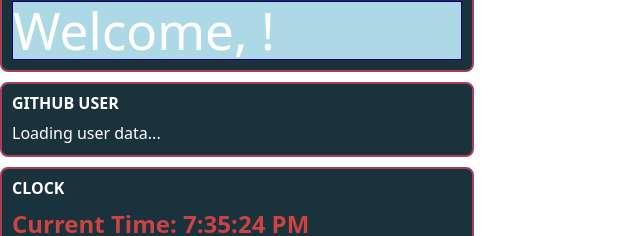
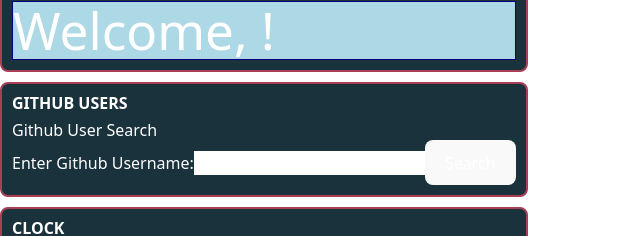
Before and after one commit to Sarkix/Develhope-React-40, a React (Vite) app: page / in a window 1280 px wide. Shown: the part 774-1010 px from the top of the page, without its empty margins (0-640 px from the left). Built offline with nearby package versions, Linux system fonts and the light colour scheme; no server answers.

Commit message:
Integrate GithubUsers component.

```diff
--- a/src/App.jsx
+++ b/src/App.jsx
@@ -9,7 +9,7 @@ import Clock from "./Clock";
 import UncontrolledLogin from "./UncontrolledLogin";
 import Container from "./Container";
 import LanguageContext from "./LanguageContext";
-import GithubUser from "./GithubUser";
+import GithubUsers from "./GithubUsers"; // Importamos el nuevo componente GithubUsers
 import "bootstrap/dist/css/bootstrap.min.css";
 
 function App() {
@@ -35,6 +35,7 @@ function App() {
                 >
                     <option value="en">English</option>
                     <option value="es">Español</option>
+                    {/* Agrega más opciones según sea necesario */}
                 </select>
 
                 <Container title="Focusable Input">
@@ -61,8 +62,9 @@ function App() {
                     <InteractiveWelcome />
                 </Container>
 
-                <Container title="Github User">
-                    <GithubUser username="sarkix" />
+                {/* Nuevo Container para el componente GithubUsers */}
+                <Container title="Github Users">
+                    <GithubUsers />
                 </Container>
 
                 <Container title="Clock">
--- /dev/null
+++ b/src/GithubUsers.jsx
@@ -0,0 +1,72 @@
+import React, { useState, useEffect } from "react";
+import GithubUser from "./GithubUser";
+
+// Nueva constante para la URL base de la API de Github
+const GITHUB_API_BASE_URL = "https://api.github.com/users/";
+
+const GithubUsers = () => {
+    // Estado para manejar la entrada de texto del formulario
+    const [searchInput, setSearchInput] = useState("");
+    // Estado para almacenar la lista de usuarios encontrados
+    const [userList, setUserList] = useState([]);
+
+    // Función para manejar cambios en la entrada de texto
+    const handleInputChange = (event) => {
+        setSearchInput(event.target.value);
+    };
+
+    // Función para manejar el envío del formulario
+    const handleFormSubmit = async (event) => {
+        event.preventDefault();
+
+        try {
+            // Realizamos una solicitud a la API de Github con el nombre de usuario proporcionado
+            const response = await fetch(
+                `${GITHUB_API_BASE_URL}${searchInput}`
+            );
+            if (response.ok) {
+                const userData = await response.json();
+                // Actualizamos la lista de usuarios con el nuevo usuario encontrado
+                setUserList([...userList, userData]);
+            } else {
+                console.error("Error fetching user data");
+            }
+        } catch (error) {
+            console.error("Error fetching user data:", error);
+        }
+
+        // Limpiamos el campo de texto después de la búsqueda
+        setSearchInput("");
+    };
+
+    return (
+        <div>
+            <h2>Github User Search</h2>
+            {/* Formulario para buscar usuarios de Github */}
+            <form onSubmit={handleFormSubmit}>
+                <label>
+                    Enter Github Username:
+                    <input
+                        style={{ color: "black" }}
+                        type="text"
+                        value={searchInput}
+                        onChange={handleInputChange}
+                    />
+                </label>
+                <button type="submit">Search</button>
+            </form>
+
+            {/* Lista de usuarios */}
+            <ul>
+                {userList.map((user) => (
+                    // Cada elemento de la lista es un componente GithubUser
+                    <li key={user.id}>
+                        <GithubUser username={user.login} />
+                    </li>
+                ))}
+            </ul>
+        </div>
+    );
+};
+
+export default GithubUsers;
```
